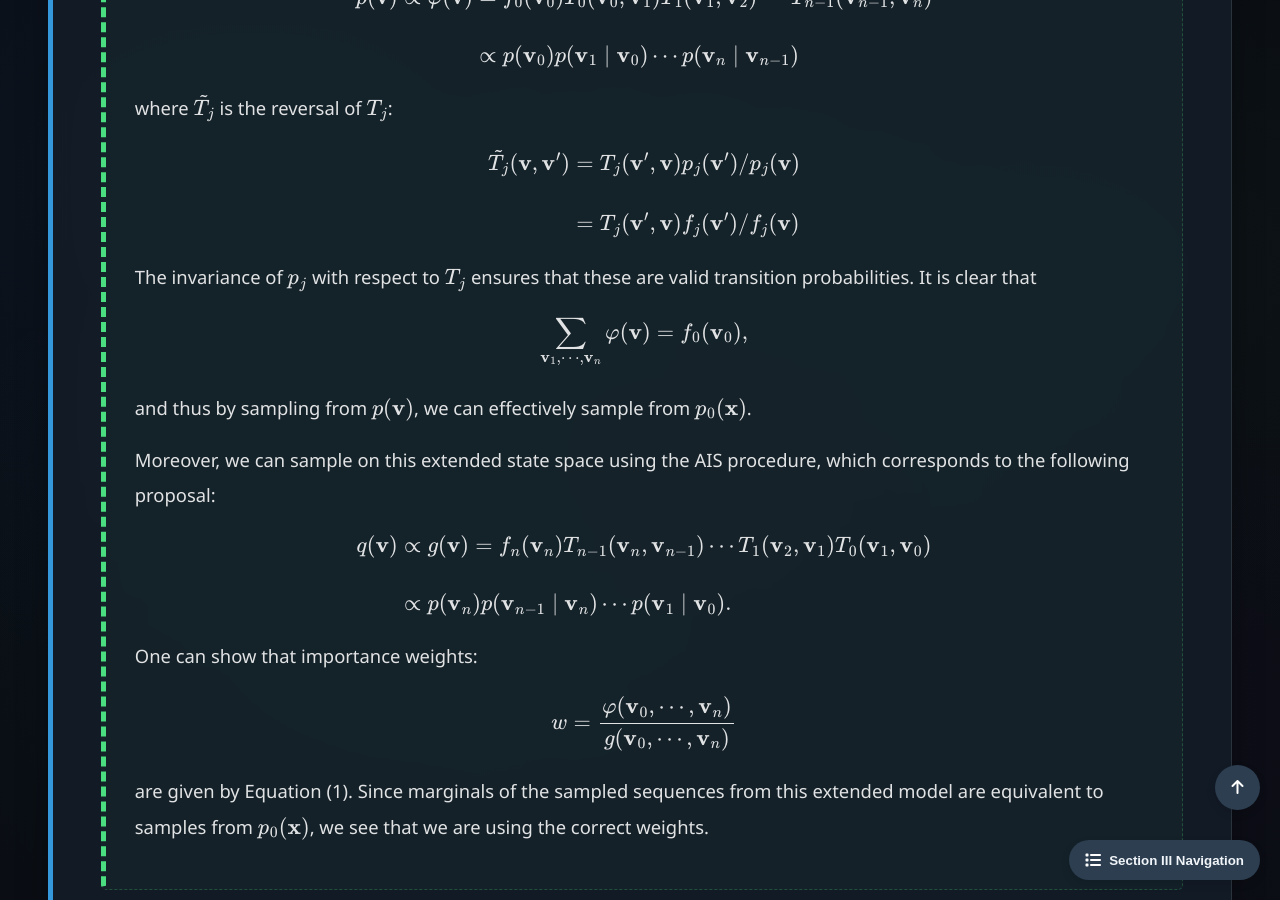
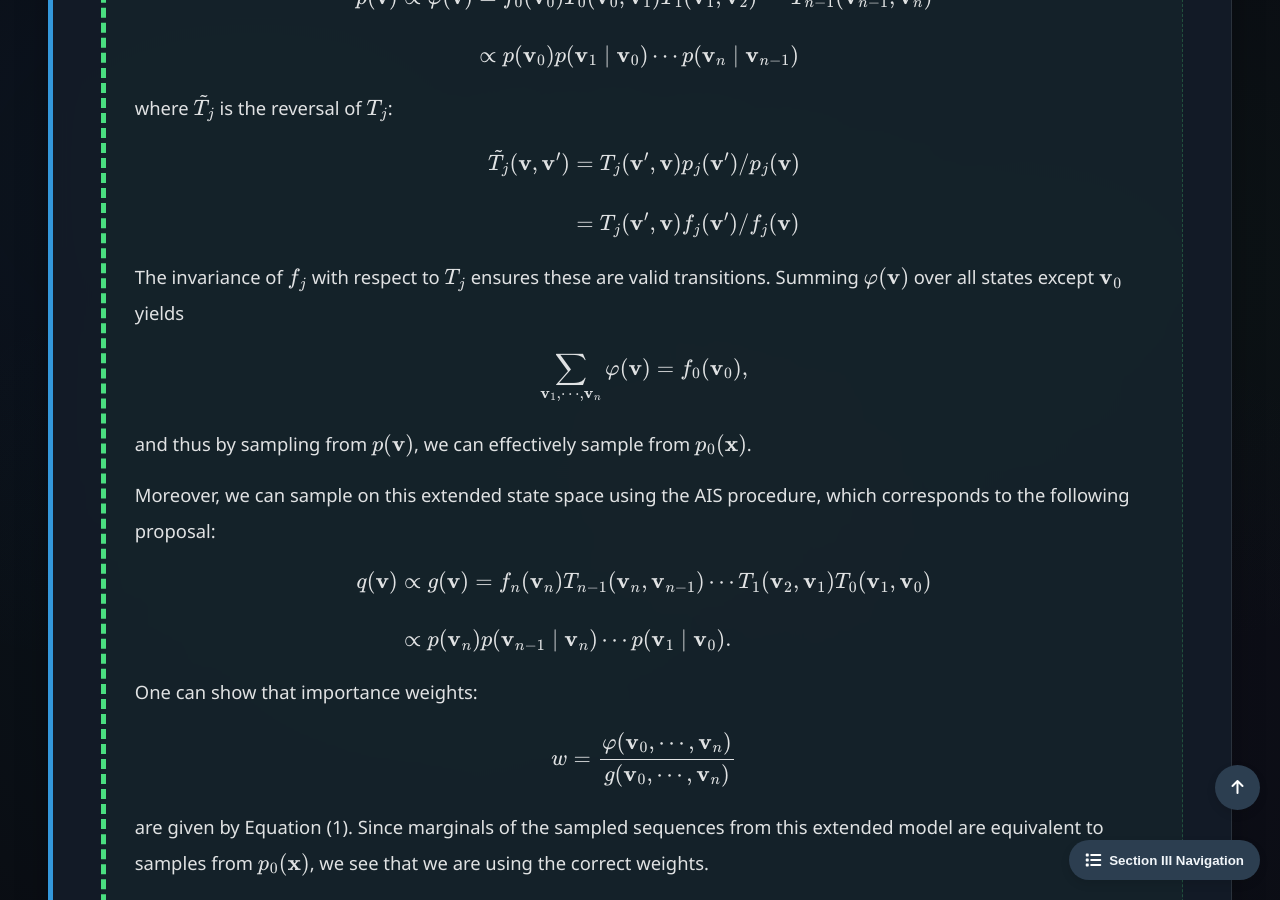
Before and after one commit to Yusukey01/yusukey01.github.io, a Jekyll site: the page built from Mathematics/Probability/importance_sampling.html, in a window 1280 px wide and 900 px high, scrolled down 9363 px. Built offline with Jekyll 4.4.1, drawn with Linux system fonts in a browser that asks for light colours.

Commit message:
revised explanations and style

```diff
--- a/Mathematics/Probability/importance_sampling.html
+++ b/Mathematics/Probability/importance_sampling.html
@@ -412,8 +412,10 @@ uses_python: false
                                                             &=  T_j(\mathbf{v}', \mathbf{v})f_j(\mathbf{v}') / f_j(\mathbf{v})
                         \end{align*}
                         \]
-                        The invariance of \(p_j\) with respect to \(T_j\) ensures that these are valid transition probabilities.
-                        It is clear that
+                    </p>
+                    <p>
+                        The invariance of \(f_j\) with respect to \(T_j\) ensures these are valid transitions.
+                        Summing \(\varphi(\mathbf{v})\) over all states except \(\mathbf{v}_0\) yields
                         \[
                         \sum_{\mathbf{v}_1, \cdots, \mathbf{v}_n} \varphi(\mathbf{v}) = f_0(\mathbf{v}_0),
                         \]
```
